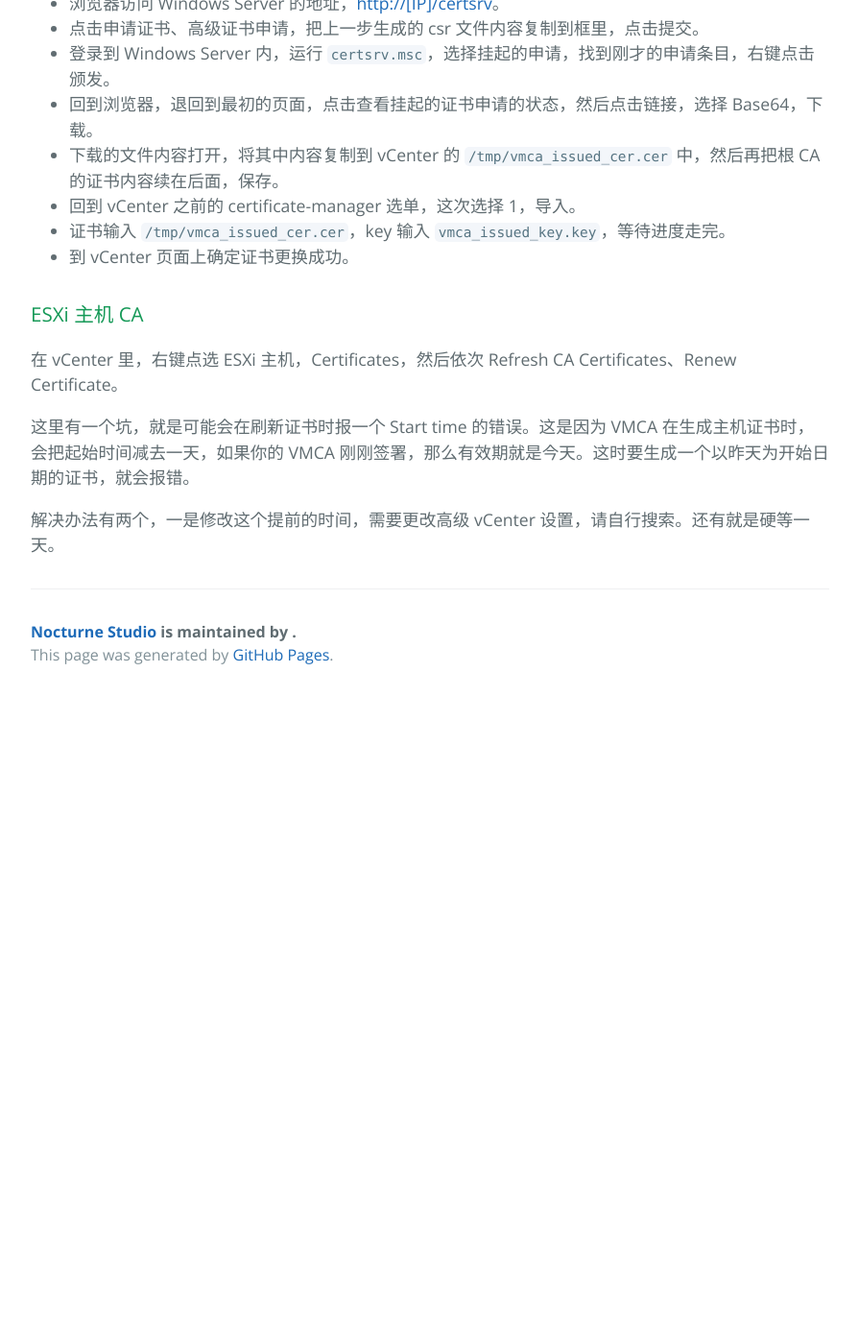
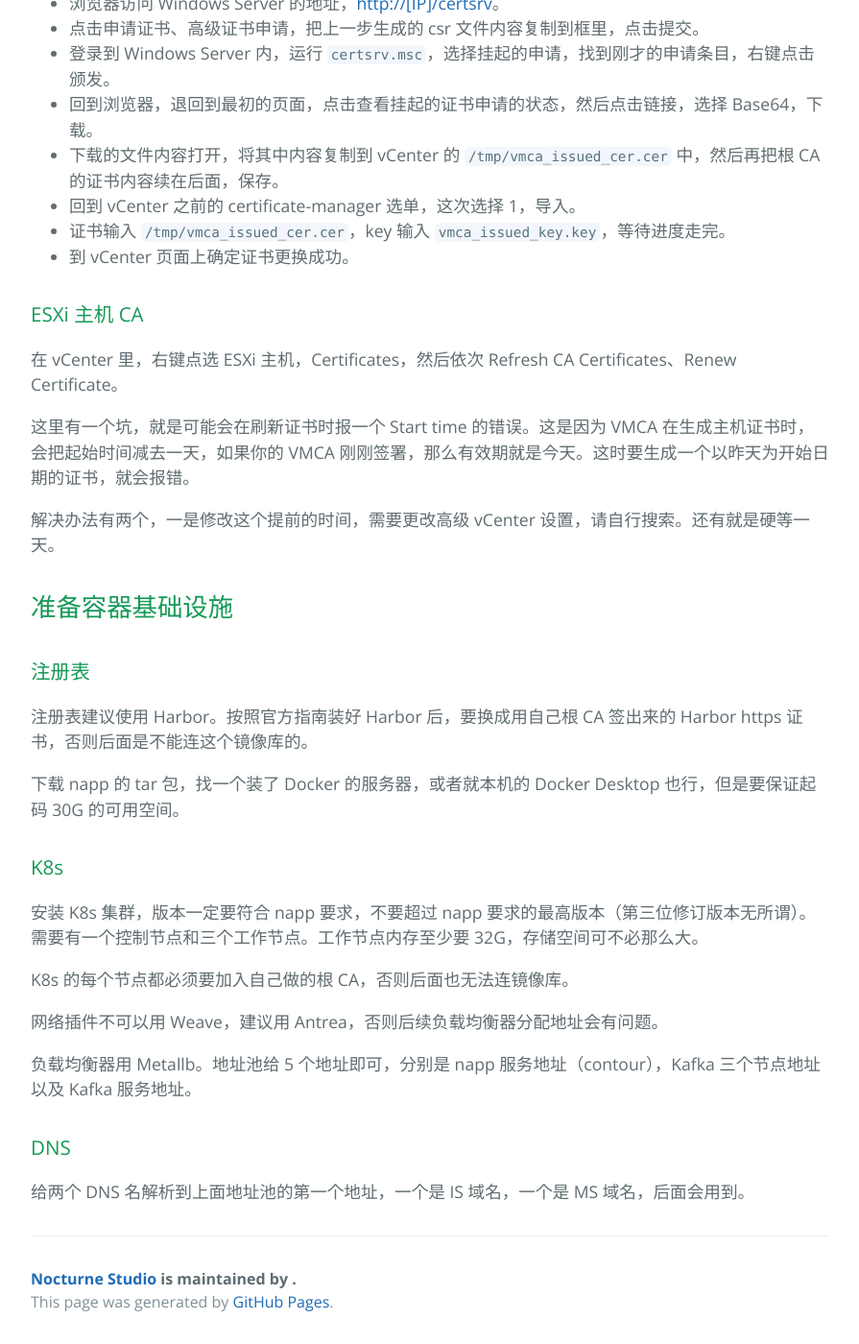
Before and after one commit to spadeq/spadeq.github.io, a Jekyll site: the page built from _posts/2023-09-08-vmware-nsx-application-platform-airgap-walkthrough.markdown, in a window 1280 px wide and 1400 px high, scrolled down 1098 px. Shown: the whole window at 96% size, without its empty margins (192-1087 px from the left). Built offline with Jekyll 4.4.1, drawn with Linux system fonts in a browser that asks for light colours; before the commit the page ends 1824 px from its top, so only the background shows below that.

Commit message:
Update 2023-09-08-vmware-nsx-application-platform-airgap-walkthrough.markdown

```diff
--- a/_posts/2023-09-08-vmware-nsx-application-platform-airgap-walkthrough.markdown
+++ b/_posts/2023-09-08-vmware-nsx-application-platform-airgap-walkthrough.markdown
@@ -49,3 +49,25 @@ VMCA 是 vCenter 使用的中间 CA。SSH 以 root 用户登录 vCenter，执行
 这里有一个坑，就是可能会在刷新证书时报一个 Start time 的错误。这是因为 VMCA 在生成主机证书时，会把起始时间减去一天，如果你的 VMCA 刚刚签署，那么有效期就是今天。这时要生成一个以昨天为开始日期的证书，就会报错。
 
 解决办法有两个，一是修改这个提前的时间，需要更改高级 vCenter 设置，请自行搜索。还有就是硬等一天。
+
+## 准备容器基础设施
+
+### 注册表
+
+注册表建议使用 Harbor。按照官方指南装好 Harbor 后，要换成用自己根 CA 签出来的 Harbor https 证书，否则后面是不能连这个镜像库的。
+
+下载 napp 的 tar 包，找一个装了 Docker 的服务器，或者就本机的 Docker Desktop 也行，但是要保证起码 30G 的可用空间。
+
+### K8s
+
+安装 K8s 集群，版本一定要符合 napp 要求，不要超过 napp 要求的最高版本（第三位修订版本无所谓）。需要有一个控制节点和三个工作节点。工作节点内存至少要 32G，存储空间可不必那么大。
+
+K8s 的每个节点都必须要加入自己做的根 CA，否则后面也无法连镜像库。
+
+网络插件不可以用 Weave，建议用 Antrea，否则后续负载均衡器分配地址会有问题。
+
+负载均衡器用 Metallb。地址池给 5 个地址即可，分别是 napp 服务地址（contour），Kafka 三个节点地址以及 Kafka 服务地址。
+
+### DNS
+
+给两个 DNS 名解析到上面地址池的第一个地址，一个是 IS 域名，一个是 MS 域名，后面会用到。
```
